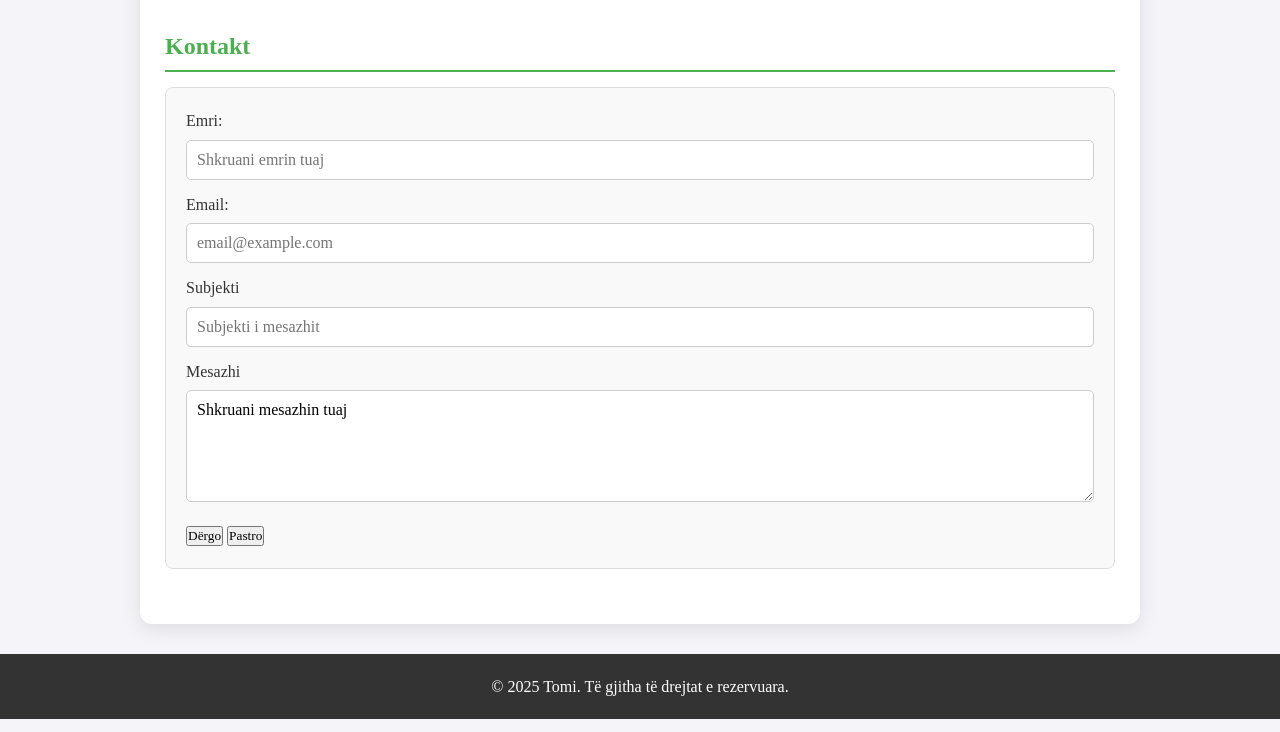
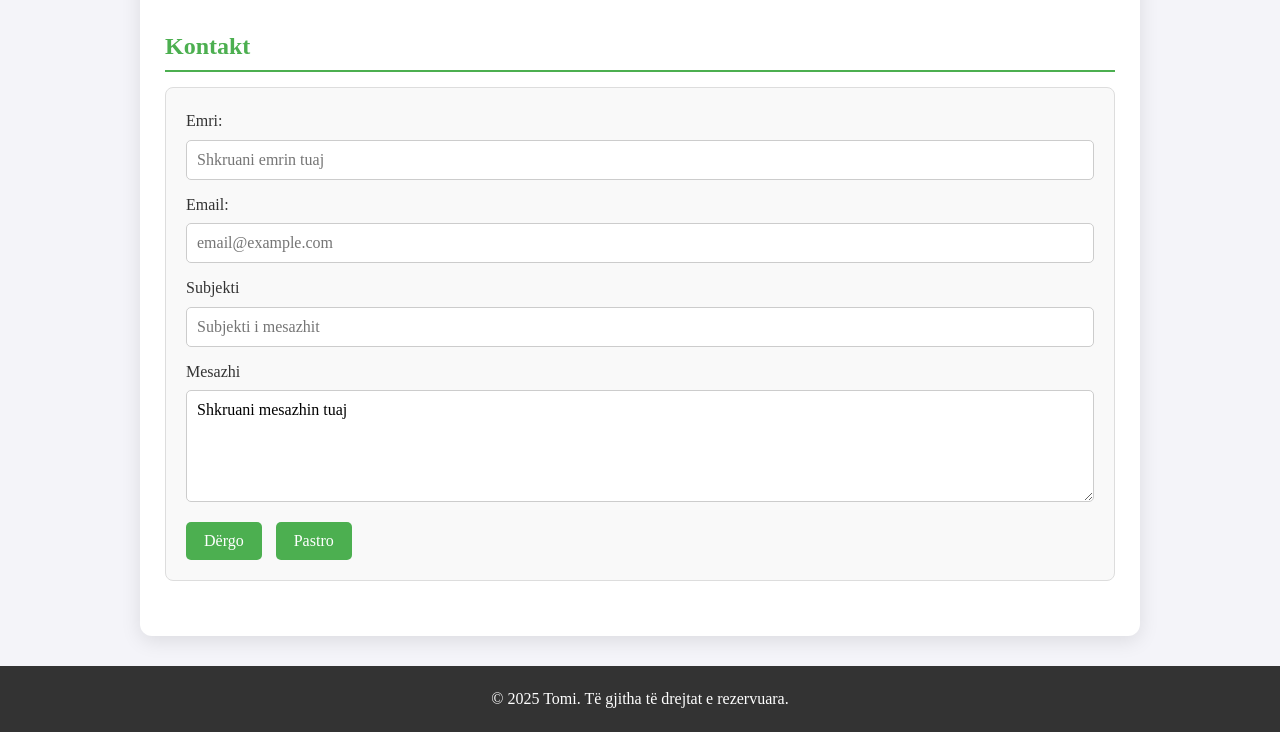
Before and after one commit to ProgramimShqip/Kursi-HTML-CSS, a plain HTML site: page tomiCV-Final/index.html in a window 1280 px wide. Shown: the part 1625-2357 px from the top of the page. Drawn offline with Linux system fonts and the light colour scheme.

Commit message:
Update index.html

```diff
--- a/tomiCV-Final/index.html
+++ b/tomiCV-Final/index.html
@@ -120,8 +120,8 @@
 
         <label for="mesazhi">Mesazhi</label>
         <textarea name="mesazhi" id="mesazhi" rows="5" cols="30">Shkruani mesazhin tuaj</textarea>
-        <input type="submit" value="Dërgo">
-        <input type="reset" value="Pastro">
+        <button type="submit">Dërgo</button>
+        <button type="reset">Pastro</button>
       </form>
     </section>
   </main>
```
